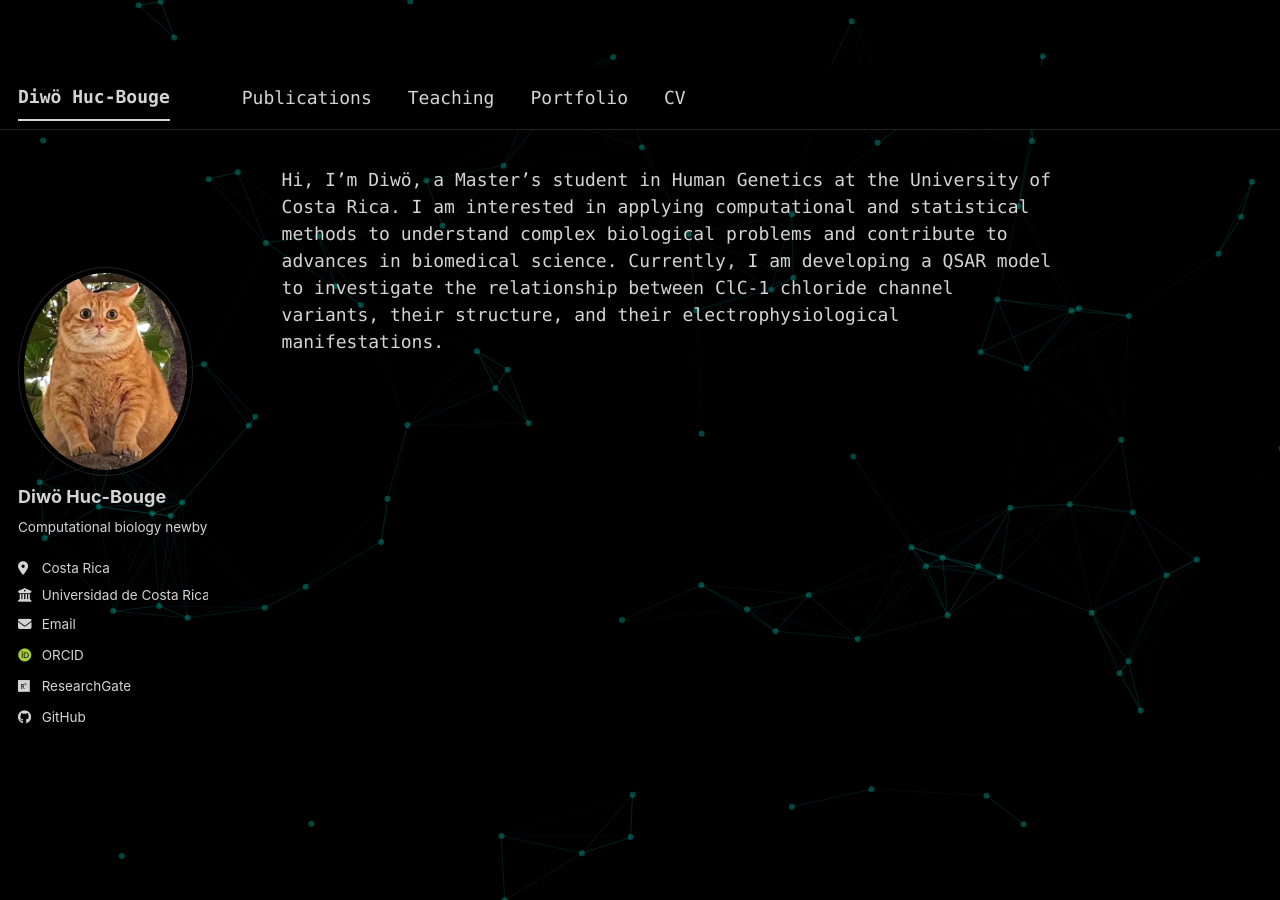
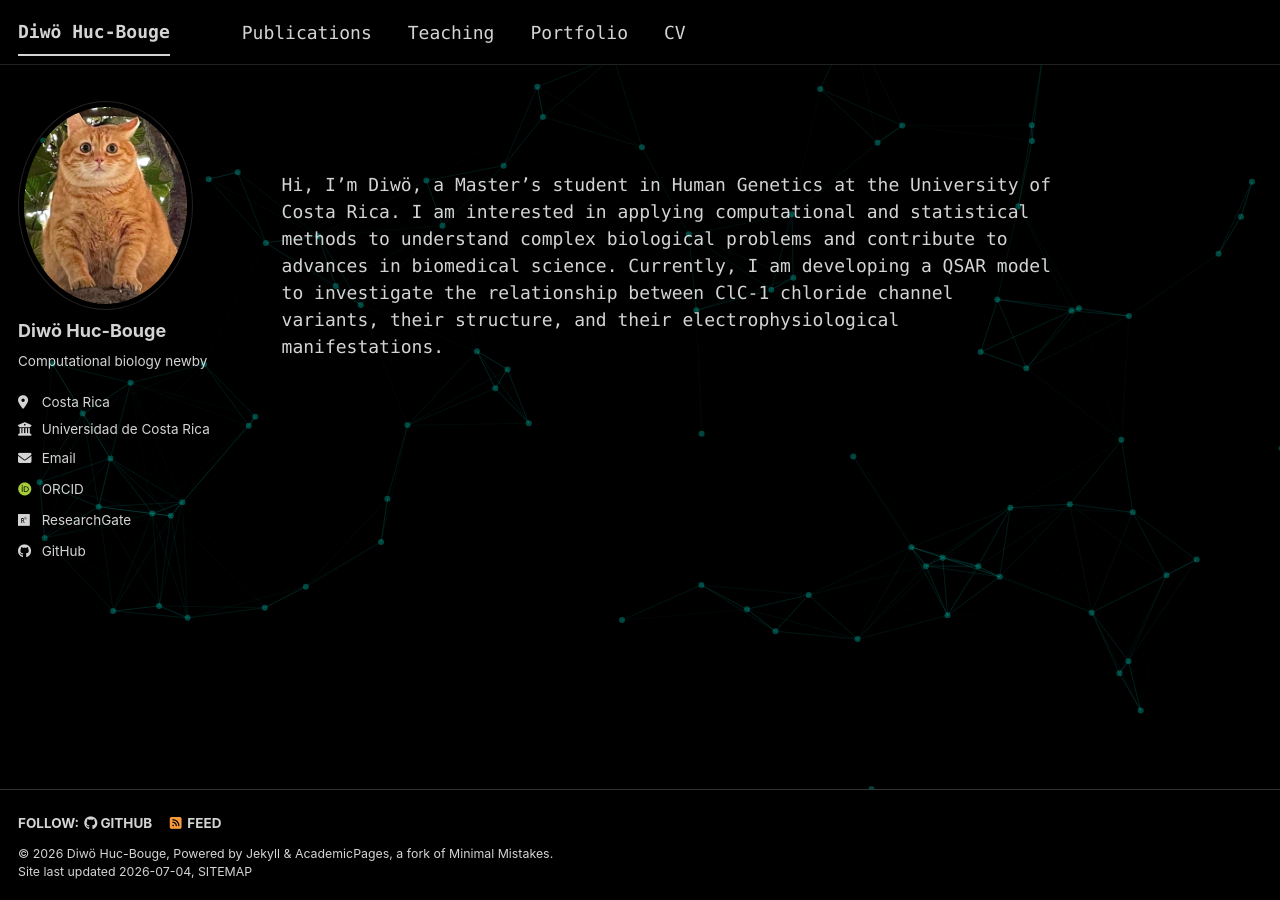
Before and after one commit to DiwoHuc/DiwoHuc.github.io, a Jekyll site: the page built from _pages/about.md, in a window 1280 px wide and 900 px high. Built offline with Jekyll 4.4.1, drawn with Linux system fonts in a browser that asks for light colours; some web fonts are replaced; a script bundle is joined from its source files by our own code; library files that are not in the unit come from our copies.

Commit message:
Refactor CSS for fixed positioning and z-index adjustments

```diff
--- a/assets/css/main.scss
+++ b/assets/css/main.scss
@@ -48,33 +48,33 @@
 
 #particles-js {
   position: fixed;
-  inset: 0;
-  z-index: 0;
+  top: 0;
+  left: 0;
+  width: 100%;
+  height: 100%;
+  z-index: -1;
   pointer-events: none;
 }
 
-.masthead,
-.page__footer {
-  position: relative;
-  z-index: 3;
-}
-
-#main,
-.initial-content,
-.page,
-.archive,
-.sidebar {
-  position: relative;
-  z-index: 2;
+body {
+  background: transparent !important;
 }
 
 .masthead {
-  position: relative;
-  z-index: 3;
-  padding-top: 0 !important;
-  margin-top: 0 !important;
+  position: fixed !important;
+  top: 0;
+  left: 0;
+  width: 100%;
+  z-index: 999 !important;
+  margin: 0 !important;
+  padding: 0 !important;
 }
 
 .masthead__inner-wrap {
   padding: 0.5em 1em !important;
 }
+
+.initial-content,
+#main {
+  padding-top: 70px;
+}
```
